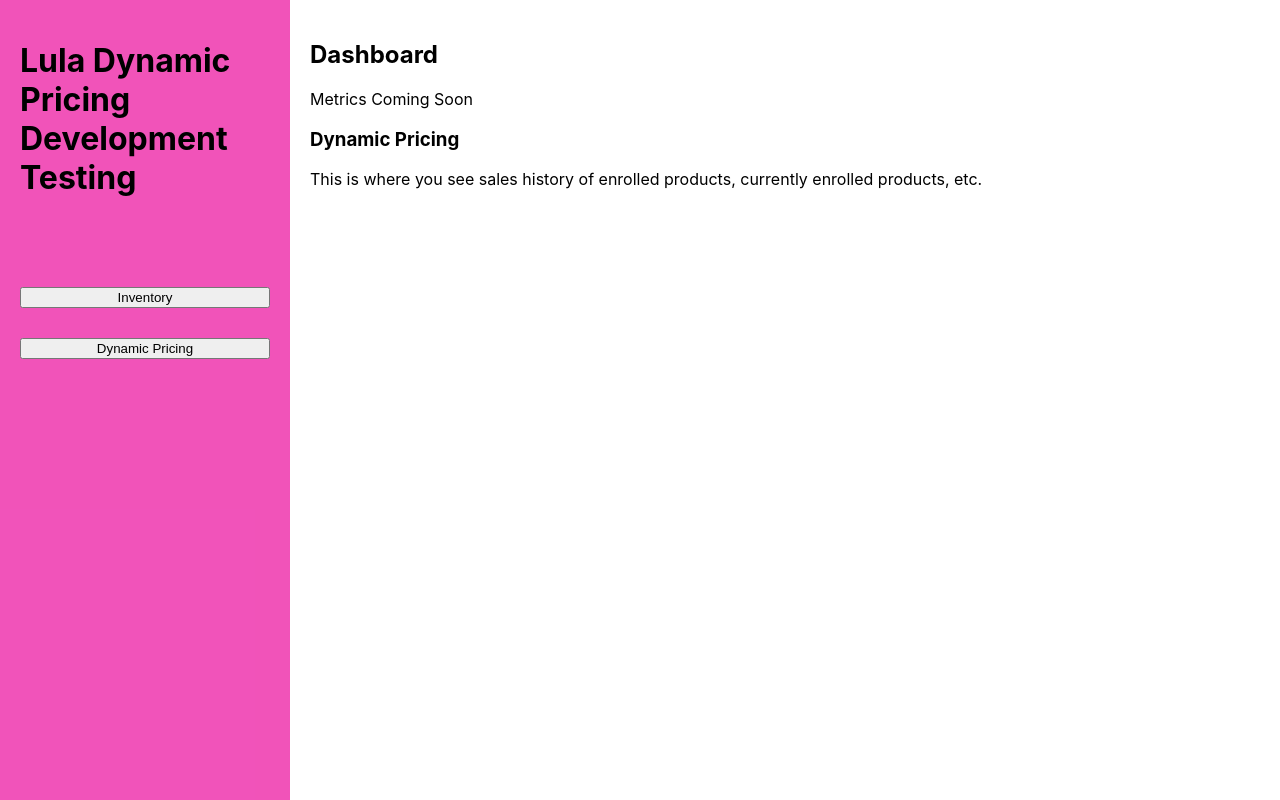
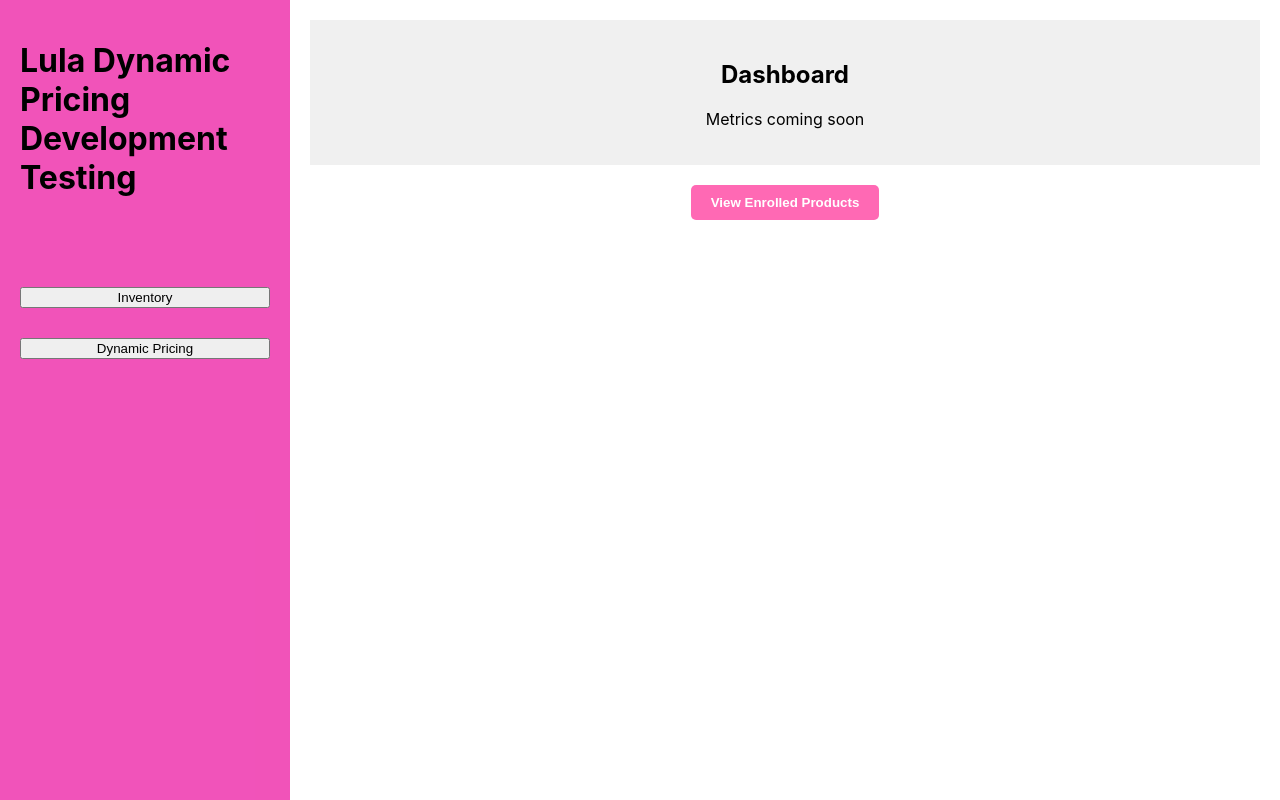
Before and after one commit to Asadali242/Dynamic-Pricing-System, a React (Create React App) app in the folder client/: page / in a window 1280 px wide. Both pictures are taken after a click on the button "Dynamic Pricing". Built offline with nearby package versions, Linux system fonts and the light colour scheme.

Commit message:
Dashboard + Enrolled Products
I added the dashboard and the enrolled products button. I made it into a popup and added exit button.

```diff
--- a/client/src/DynamicPricingMenu.css
+++ b/client/src/DynamicPricingMenu.css
@@ -1,6 +1,55 @@
+/* DynamicPricingMenu.css */
+
 .dashboard {
-    text-align: center;
-    background-color: #d0cbc4b6;
-    padding: 20px;
-    margin-bottom: 20px;
-  }
+  text-align: center;
+  background-color: #f0f0f0;
+  padding: 20px;
+  margin-bottom: 20px;
+}
+
+.view-enrolled-products-button-container {
+  display: flex;
+  justify-content: center;
+}
+
+.view-enrolled-products-button {
+  background-color: hotpink;
+  border: none;
+  color: white;
+  padding: 10px 20px;
+  cursor: pointer;
+  border-radius: 5px;
+  font-weight: bold;
+}
+
+.popup {
+  position: fixed;
+  top: 0;
+  left: 0;
+  width: 100%;
+  height: 100%;
+  background-color: rgba(0, 0, 0, 0.5);
+  display: flex;
+  justify-content: center;
+  align-items: center;
+}
+
+.popup-content {
+  background-color: white;
+  padding: 20px;
+  border-radius: 5px;
+  position: relative;
+}
+
+.exit-button {
+  position: absolute;
+  top: 10px;
+  right: 10px;
+  background-color: white;
+  border: 2px solid hotpink;
+  color: hotpink;
+  padding: 8px 16px;
+  cursor: pointer;
+  border-radius: 5px;
+  font-weight: bold;
+}
--- a/client/src/DynamicPricingMenu.js
+++ b/client/src/DynamicPricingMenu.js
@@ -1,15 +1,38 @@
-import React from 'react';
+import React, { useState } from 'react';
+import './DynamicPricingMenu.css'; // Import CSS file for styling
 
 function DynamicPricingMenu() {
+  // State to manage visibility of enrolled products popup
+  const [showEnrolledProducts, setShowEnrolledProducts] = useState(false);
+
+  // Function to toggle visibility of enrolled products popup
+  const toggleEnrolledProducts = () => {
+    setShowEnrolledProducts(!showEnrolledProducts);
+  };
   return (
-    <div className="dashboard">
-      <h2>Dashboard</h2>
-      <p>Metrics Coming Soon</p>
-      <div className="pricing-menu">
-        <h3>Dynamic Pricing</h3>
-        <p>This is where you see sales history of enrolled products, currently enrolled products, etc.</p>
-        {/* You can add more content specific to the Dynamic Pricing menu */}
+    <div>
+      {/* Dashboard */}
+      <div className="dashboard">
+        <h2>Dashboard</h2>
+        <p>Metrics coming soon</p>
       </div>
+
+      {/* View Enrolled Products button */}
+      <div className="view-enrolled-products-button-container">
+        <button className="view-enrolled-products-button" onClick={toggleEnrolledProducts}>
+          View Enrolled Products
+        </button>
+      </div>
+
+      {/* Enrolled Products popup */}
+      {showEnrolledProducts && (
+        <div className="popup">
+          <div className="popup-content">
+            {/* Exit button */}
+            <button className="exit-button" onClick={toggleEnrolledProducts}>Exit</button>
+          </div>
+        </div>
+      )}
     </div>
   );
 }
```
